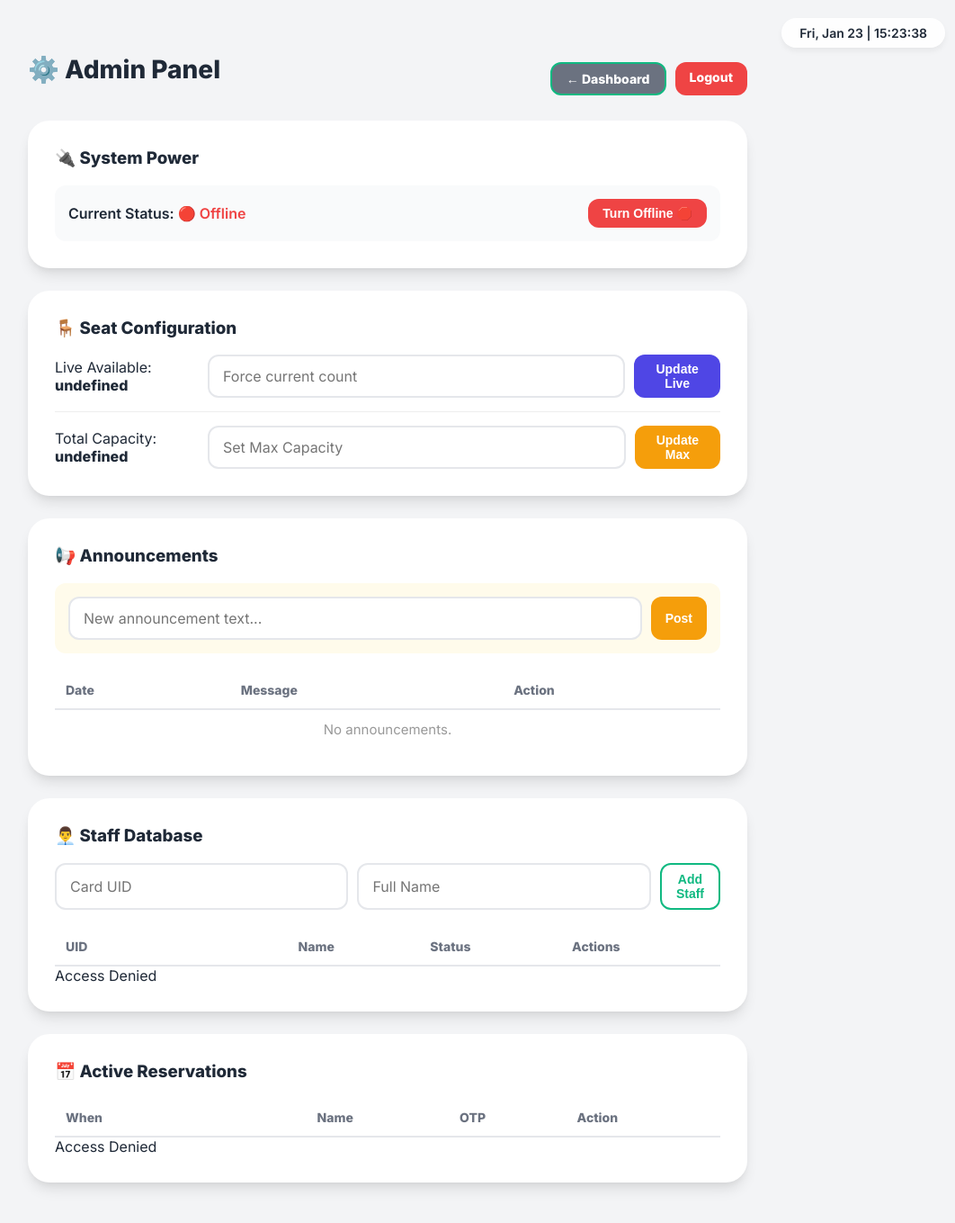
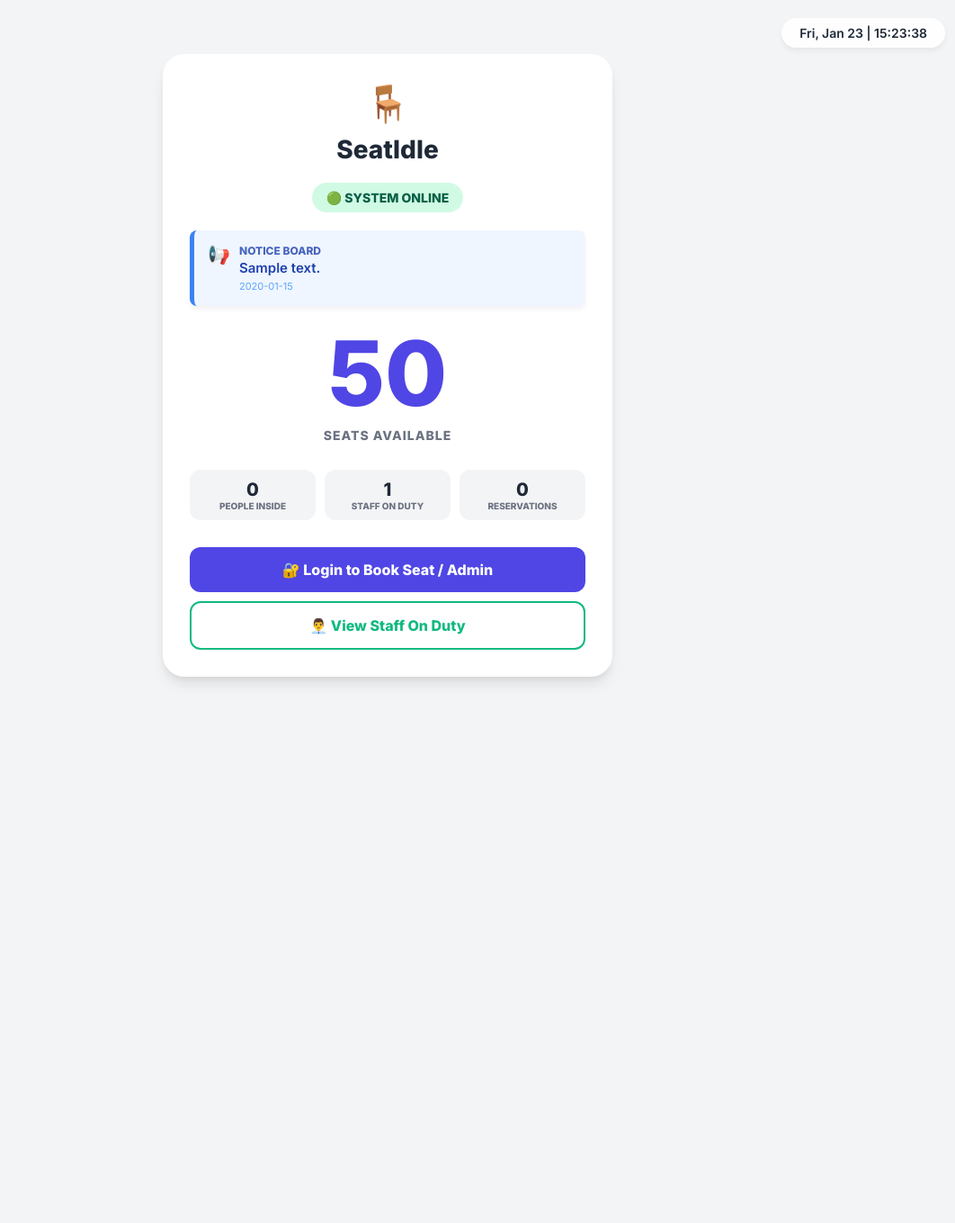
Before and after one commit to Genuuu/seatidle-app, a Flask app: page / in a window 1280 px wide. Shown: the whole page at 90% size, without its empty margins (209-1271 px from the left). After the commit the page ends 759 px from the top, so only its background shows below. Run offline with Flask 3, Linux system fonts and the light colour scheme; data comes from the database, SQL or seed files in the repository; tables that the repository leaves empty hold one stand-in row (values such as "Sample post"); data that the repository does not hold is empty.

Commit message:
I messed up the previous code LOL

```diff
--- a/my_flask_app/templates/admin_panel.html
+++ b/my_flask_app/templates/admin_panel.html
@@ -14,7 +14,10 @@
 <div class="container">
     <div style="display: flex; justify-content: space-between; align-items: center; margin-bottom: 20px;">
         <h1>⚙️ Admin Panel</h1>
-        <a href="/logout" class="btn btn-danger btn-sm">Logout</a>
+        <div style="display: flex; gap: 10px;">
+            <a href="/" class="btn btn-secondary btn-sm" style="text-decoration: none; background: #6b7280; color: white;">← Dashboard</a>
+            <a href="/logout" class="btn btn-danger btn-sm">Logout</a>
+        </div>
     </div>
 
     {% if msg %}
--- a/my_flask_app/templates/dashboard.html
+++ b/my_flask_app/templates/dashboard.html
@@ -3,159 +3,133 @@
 <head>
     <meta charset="UTF-8">
     <meta name="viewport" content="width=device-width, initial-scale=1.0">
-    <title>SeatIdle | Admin</title>
+    <title>SeatIdle | Dashboard</title>
     <link rel="stylesheet" href="{{ url_for('static', filename='style.css') }}">
     <link href="https://fonts.googleapis.com/css2?family=Inter:wght@400;600;800&display=swap" rel="stylesheet">
+    <style>
+        #notice-box {
+            display: none;
+            background: #eff6ff;
+            border-left: 5px solid #3b82f6;
+            color: #1e40af;
+            padding: 15px;
+            border-radius: 8px;
+            margin-bottom: 25px;
+            text-align: left;
+            animation: fadeIn 0.5s ease-in-out;
+            box-shadow: 0 4px 6px rgba(0, 0, 0, 0.05);
+        }
+        @keyframes fadeIn { from { opacity: 0; transform: translateY(-10px); } to { opacity: 1; transform: translateY(0); } }
+    </style>
 </head>
 <body>
 
 {% include 'clock_widget.html' %}
 
-<div class="container">
-    <div style="display: flex; justify-content: space-between; align-items: center; margin-bottom: 20px;">
-        <h1>⚙️ Admin Panel</h1>
-        <div style="display: flex; gap: 10px;">
-            <a href="/" class="btn btn-secondary btn-sm" style="text-decoration: none; background: #6b7280; color: white;">← Dashboard</a>
-            <a href="/logout" class="btn btn-danger btn-sm">Logout</a>
-        </div>
-    </div>
+<div class="container" style="max-width: 500px;">
 
-    {% if msg %}
-    <div class="announcement-bar" style="background: #d1fae5; color: #065f46; border: none; text-align: center;">{{ msg }}</div>
-    {% endif %}
+    <div class="card center">
+        <div style="font-size: 40px; margin-bottom: 10px;">🪑</div>
+        <h1>SeatIdle</h1>
 
-    <div class="card">
-        <h3>🔌 System Power</h3>
-        <div style="display: flex; align-items: center; justify-content: space-between; background: #f9fafb; padding: 15px; border-radius: 12px;">
-
-            <div style="font-size: 16px; font-weight: 600;">
-                Current Status: <span id="status-badge">Loading...</span>
-            </div>
-
-            <form method="POST" style="margin: 0;">
-                <input type="hidden" name="toggle_status" value="true">
-                {% if system_status == 1 %}
-                    <button type="submit" class="btn btn-danger btn-sm">Turn Offline 🛑</button>
-                {% else %}
-                    <button type="submit" class="btn btn-primary btn-sm" style="background: #10b981; border: none;">Turn Online ⚡</button>
-                {% endif %}
-            </form>
-        </div>
-    </div>
-
-    <div class="card">
-        <h3>🪑 Seat Configuration</h3>
-
-        <div style="display: flex; align-items: center; gap: 20px; margin-bottom: 15px; border-bottom: 1px solid #eee; padding-bottom: 15px;">
-            <div style="font-size: 16px; width: 150px;">Live Available: <strong id="live-seats">{{ seats }}</strong></div>
-            <form method="POST" style="flex: 1; display: flex; gap: 10px;">
-                <input type="hidden" name="reset_seats" value="true">
-                <input type="number" name="seat_count" placeholder="Force current count" required style="margin: 0;">
-                <button type="submit" class="btn btn-primary btn-sm">Update Live</button>
-            </form>
+        <div id="status-badge-container">
+            {% if system_status == 1 %}
+                <div style="background: #d1fae5; color: #065f46; padding: 8px 16px; border-radius: 50px; display: inline-block; font-weight: bold; font-size: 14px; margin-bottom: 20px;">
+                    🟢 SYSTEM ONLINE
+                </div>
+            {% else %}
+                <div style="background: #fee2e2; color: #991b1b; padding: 8px 16px; border-radius: 50px; display: inline-block; font-weight: bold; font-size: 14px; margin-bottom: 20px;">
+                    🔴 SYSTEM OFFLINE
+                </div>
+            {% endif %}
         </div>
 
-        <div style="display: flex; align-items: center; gap: 20px;">
-            <div style="font-size: 16px; width: 150px;">Total Capacity: <strong id="total-cap">{{ total_capacity }}</strong></div>
-            <form method="POST" style="flex: 1; display: flex; gap: 10px;">
-                <input type="hidden" name="update_capacity" value="true">
-                <input type="number" name="total_capacity" placeholder="Set Max Capacity" value="{{ total_capacity }}" required style="margin: 0;">
-                <button type="submit" class="btn btn-warning btn-sm" style="background: #f59e0b; border: none;">Update Max</button>
-            </form>
+        <div id="notice-box" {% if announcement %}style="display: block;"{% endif %}>
+            <div style="display: flex; align-items: flex-start; gap: 10px;">
+                <span style="font-size: 20px;">📢</span>
+                <div>
+                    <strong style="display: block; font-size: 12px; text-transform: uppercase; opacity: 0.8; margin-bottom: 2px;">Notice Board</strong>
+                    <span id="notice-text" style="font-weight: 600; font-size: 15px; display:block;">{{ announcement }}</span>
+                    <span id="notice-time" style="font-size: 11px; color: #60a5fa; margin-top: 4px; display: block;">
+                        {% if ann_time %}{{ ann_time }}{% endif %}
+                    </span>
+                </div>
+            </div>
         </div>
-    </div>
 
-    <div class="card">
-        <h3>📢 Announcements</h3>
-        <form method="POST" style="display: flex; gap: 10px; background: #fffbeb; padding: 15px; border-radius: 12px; margin-bottom: 20px;">
-            <input type="hidden" name="post_announcement" value="true">
-            <input type="text" name="message" placeholder="New announcement text..." required style="margin: 0;">
-            <button type="submit" class="btn btn-warning btn-sm">Post</button>
-        </form>
+        <div class="seat-counter" id="live-seats">{{ seats }}</div>
+        <div class="label">Seats Available</div>
 
-        <table>
-            <tr><th>Date</th><th>Message</th><th>Action</th></tr>
-            {% for ann in announcements %}
-            <tr>
-                <td style="font-size: 12px; color: #666;">{{ ann['created_at'][0:10] }}</td>
-                <td>{{ ann['message'] }}</td>
-                <td>
-                    <form method="POST" onsubmit="return confirm('Delete?');" style="display:inline;">
-                        <input type="hidden" name="delete_announcement" value="true">
-                        <input type="hidden" name="ann_id" value="{{ ann['id'] }}">
-                        <button type="submit" class="btn btn-danger btn-sm">🗑️</button>
-                    </form>
-                </td>
-            </tr>
-            {% else %}
-                <tr><td colspan="3" style="text-align: center; color: #999;">No announcements.</td></tr>
-            {% endfor %}
-        </table>
-    </div>
+        <div style="display: flex; gap: 10px; justify-content: center; margin-bottom: 30px;">
+            <div style="background: #f3f4f6; padding: 10px 5px; border-radius: 12px; width: 30%;">
+                <div id="live-occupancy" style="font-size: 20px; font-weight: 800; color: #1f2937;">{{ occupancy }}</div>
+                <div style="font-size: 10px; color: #6b7280; font-weight: 700; text-transform: uppercase;">People Inside</div>
+            </div>
+            <div style="background: #f3f4f6; padding: 10px 5px; border-radius: 12px; width: 30%;">
+                <div id="live-staff" style="font-size: 20px; font-weight: 800; color: #1f2937;">{{ staff_count }}</div>
+                <div style="font-size: 10px; color: #6b7280; font-weight: 700; text-transform: uppercase;">Staff on Duty</div>
+            </div>
+            <div style="background: #f3f4f6; padding: 10px 5px; border-radius: 12px; width: 30%;">
+                <div id="live-res" style="font-size: 20px; font-weight: 800; color: #1f2937;">{{ res_count }}</div>
+                <div style="font-size: 10px; color: #6b7280; font-weight: 700; text-transform: uppercase;">Reservations</div>
+            </div>
+        </div>
 
-    <div class="card">
-        <h3>👨‍💼 Staff Database</h3>
-        <form method="POST" style="display: flex; gap: 10px; margin-bottom: 20px;">
-            <input type="hidden" name="add_staff" value="true">
-            <input type="text" name="new_uid" placeholder="Card UID" required style="margin:0;">
-            <input type="text" name="new_name" placeholder="Full Name" required style="margin:0;">
-            <button type="submit" class="btn btn-secondary btn-sm">Add Staff</button>
-        </form>
+        {% if session.get('user_id') %}
+            <div style="background: #f0fdf4; border: 1px solid #bbf7d0; padding: 15px; border-radius: 12px; margin-bottom: 15px;">
+                <div style="color: #166534; font-weight: 600; margin-bottom: 10px;">👋 Hi, {{ session.get('username') }}!</div>
 
-        <table>
-            <thead>
-                <tr><th>UID</th><th>Name</th><th>Status</th><th>Actions</th></tr>
-            </thead>
-            <tbody id="staff-table-body">
-                {% include '_staff_rows.html' %}
-            </tbody>
-        </table>
-    </div>
+                {% if session.get('role') == 'admin' %}
+                    <a href="/admin/panel" class="btn btn-warning" style="display: block; margin-bottom: 10px;">⚙️ Open Admin Panel</a>
+                {% else %}
+                    <a href="/reservations" class="btn btn-primary" style="display: block; margin-bottom: 10px;">📅 Manage My Bookings</a>
+                {% endif %}
 
-    <div class="card">
-        <h3>📅 Active Reservations</h3>
-        <table>
-            <thead>
-                <tr><th>When</th><th>Name</th><th>OTP</th><th>Action</th></tr>
-            </thead>
-            <tbody id="live-table">
-                {% include '_table_rows.html' %}
-            </tbody>
-        </table>
+                <a href="/staff" class="btn btn-secondary" style="display: block; margin-bottom: 10px;">👨‍💼 View Staff On Duty</a>
+
+                <a href="/logout" class="btn btn-secondary" style="background: #ef4444; color: white;">Logout</a>
+            </div>
+        {% else %}
+            <a href="/login" class="btn btn-primary" style="margin-bottom: 10px;">🔐 Login to Book Seat / Admin</a>
+            <a href="/staff" class="btn btn-secondary">👨‍💼 View Staff On Duty</a>
+        {% endif %}
+
     </div>
 </div>
 
 <script>
-    function refreshAdminPanel() {
-        // 1. Update Numbers & Status
-        fetch('/api/admin_stats')
-            .then(r => r.json())
+    function refreshData() {
+        fetch('/api/dashboard_stats')
+            .then(response => response.json())
             .then(data => {
                 document.getElementById('live-seats').innerText = data.seats;
-                document.getElementById('total-cap').innerText = data.total_capacity;
-                const badge = document.getElementById('status-badge');
+                document.getElementById('live-occupancy').innerText = data.occupancy;
+                document.getElementById('live-staff').innerText = data.staff;
+                document.getElementById('live-res').innerText = data.reservations;
+
+                const badgeContainer = document.getElementById('status-badge-container');
                 if (data.system_status == 1) {
-                    badge.innerHTML = '<span style="color: #10b981;">🟢 Online</span>';
+                    badgeContainer.innerHTML = '<div style="background: #d1fae5; color: #065f46; padding: 8px 16px; border-radius: 50px; display: inline-block; font-weight: bold; font-size: 14px; margin-bottom: 20px;">🟢 SYSTEM ONLINE</div>';
                 } else {
-                    badge.innerHTML = '<span style="color: #ef4444;">🔴 Offline</span>';
+                    badgeContainer.innerHTML = '<div style="background: #fee2e2; color: #991b1b; padding: 8px 16px; border-radius: 50px; display: inline-block; font-weight: bold; font-size: 14px; margin-bottom: 20px;">🔴 SYSTEM OFFLINE</div>';
                 }
-            });
 
-        // 2. Update Reservations Table
-        fetch('/api/get_reservations_table')
-            .then(r => r.text())
-            .then(html => { document.getElementById('live-table').innerHTML = html; });
+                const noticeBox = document.getElementById('notice-box');
+                const noticeText = document.getElementById('notice-text');
+                const noticeTime = document.getElementById('notice-time');
 
-        // 3. Update Staff Table
-        fetch('/api/get_staff_table')
-            .then(r => r.text())
-            .then(html => { document.getElementById('staff-table-body').innerHTML = html; });
+                if (data.announcement) {
+                    noticeText.innerText = data.announcement;
+                    noticeTime.innerText = data.announcement_time;
+                    noticeBox.style.display = 'block';
+                } else {
+                    noticeBox.style.display = 'none';
+                }
+            })
+            .catch(err => console.error("Update failed:", err));
     }
 
-    // Refresh every 2 seconds
-    setInterval(refreshAdminPanel, 2000);
-
-    refreshAdminPanel(); // Run immediately
+    setInterval(refreshData, 2000);
 </script>
 
 </body>
```
